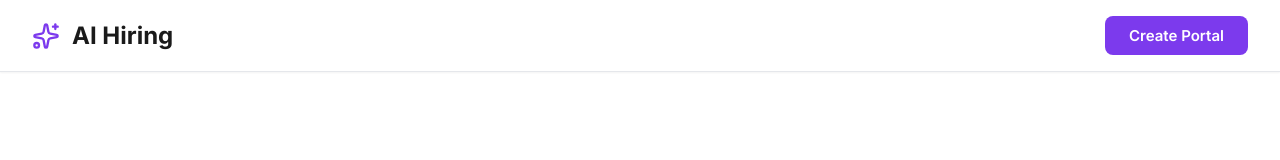
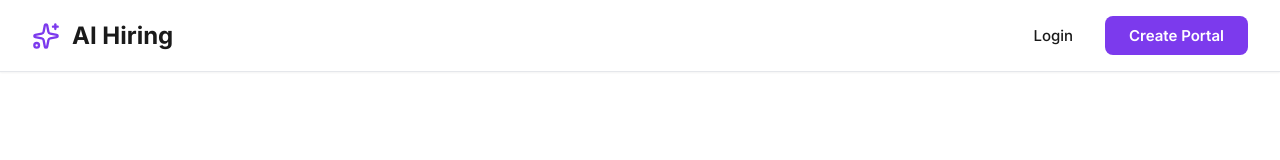
Before and after one commit to Shreyadungrakoti/ai-hiring-ui, a React (Vite) app: page / in a window 1280 px wide. Shown: the top 160 px of the page. Built offline with nearby package versions, Linux system fonts and the light colour scheme; no server answers.

Commit message:
Show Login + Get Started buttons in landing navbar

```diff
--- a/src/pages/LandingPage.jsx
+++ b/src/pages/LandingPage.jsx
@@ -64,6 +64,11 @@ export default function LandingPage() {
     return "My Portal";
   };
 
+  const getCtaText = () => {
+    if (!auth) return "Get Started";
+    return getPortalButtonText();
+  };
+
   return (
     <div className="landingPage">
       {/* Navigation */}
@@ -74,15 +79,12 @@ export default function LandingPage() {
             <span>AI Hiring</span>
           </div>
           <div className="landingNavLinks">
-            {!auth ? (
-              <button className="landingGetStartedBtn" onClick={handleLoginClick}>
-                Login
-              </button>
-            ) : (
-              <button className="landingGetStartedBtn" onClick={handlePortalClick}>
-                {getPortalButtonText()}
-              </button>
-            )}
+            <button className="landingLoginBtn" onClick={handleLoginClick}>
+              Login
+            </button>
+            <button className="landingGetStartedBtn" onClick={handlePortalClick}>
+              {getCtaText()}
+            </button>
           </div>
         </div>
       </nav>
```
